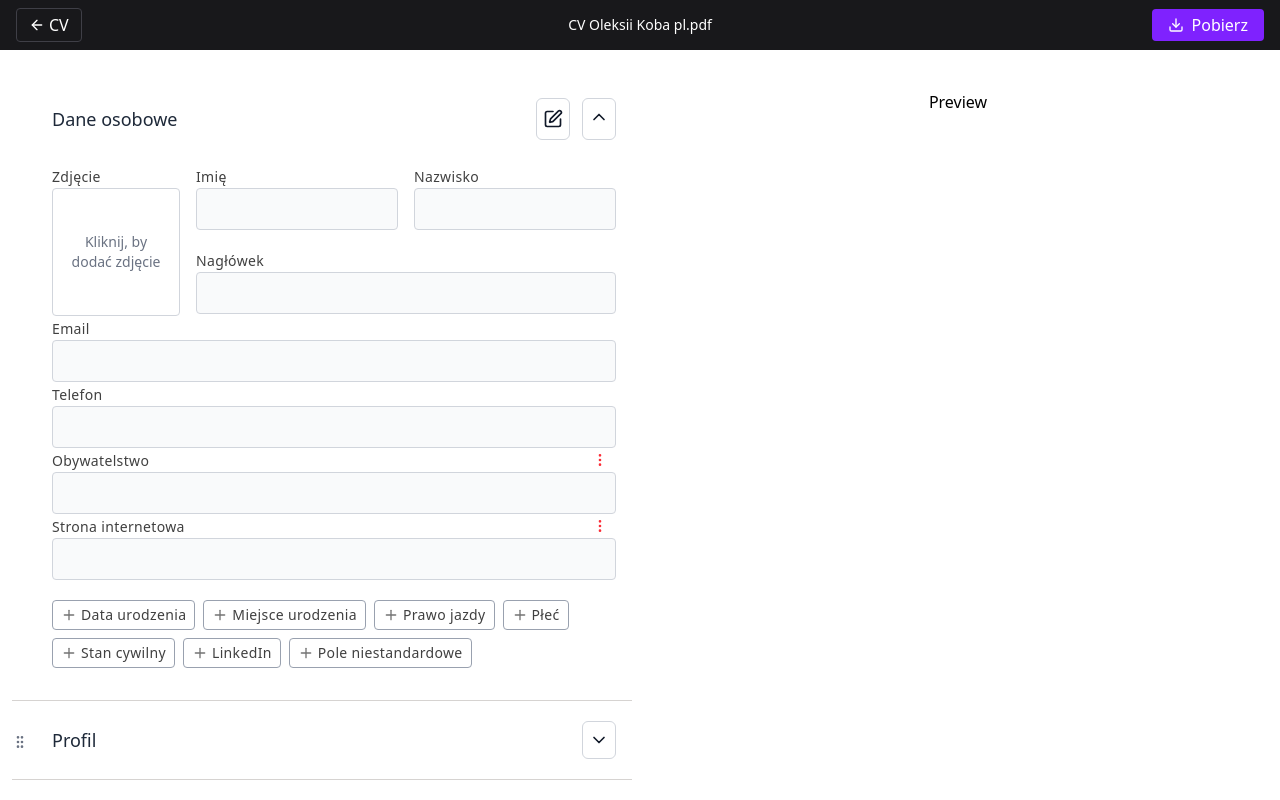
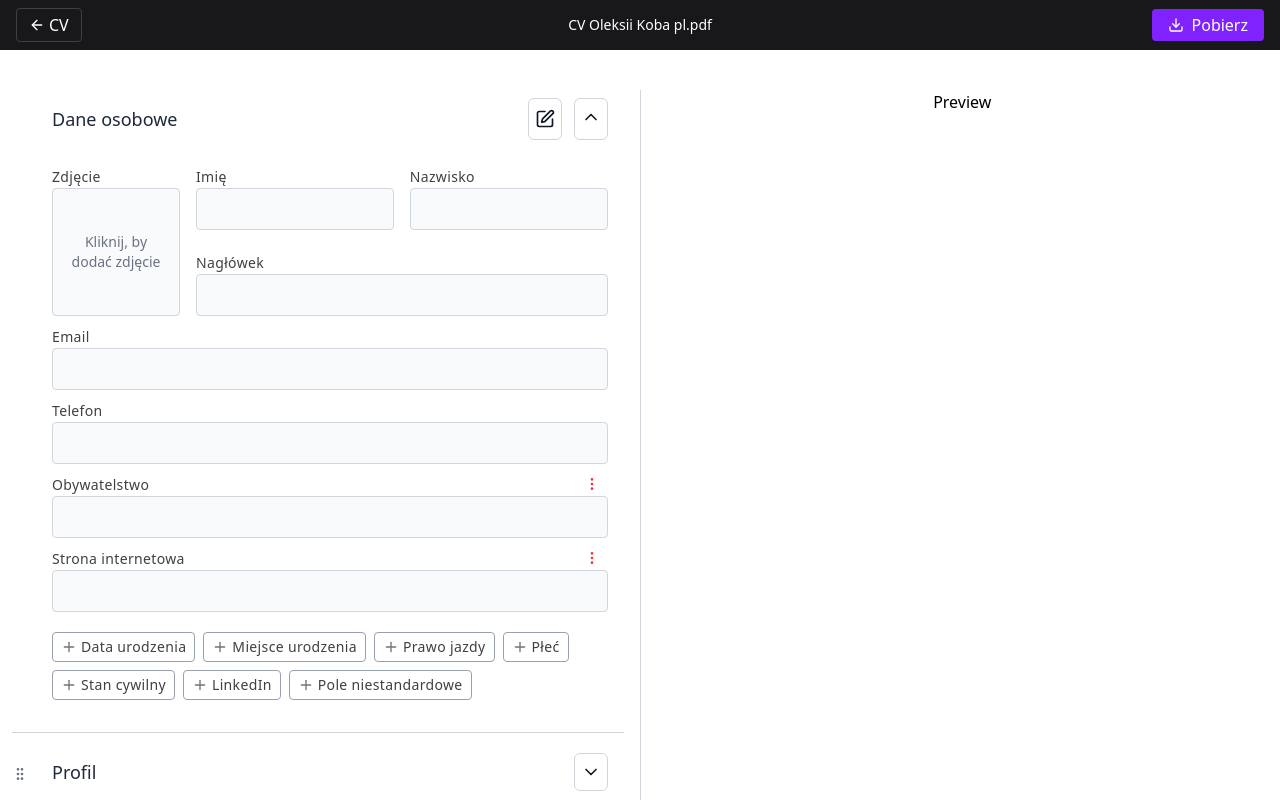
Before and after one commit to 12Aleks/cv-generator, a Next.js app: page / in a window 1280 px wide. Both pictures are taken after a click on the button "Dane osobowe". Shown: the top 800 px of the page. Built offline with nearby package versions, Linux system fonts and the light colour scheme.

Commit message:
New styles have been added in the PersonalInfo component

```diff
--- a/app/components/PersonalInfoForm/PhotoUploader.tsx
+++ b/app/components/PersonalInfoForm/PhotoUploader.tsx
@@ -14,7 +14,7 @@ export default function PhotoUploader() {
     });
 
     return (
-        <div {...getRootProps()} className="w-32 h-32 border border-gray-300 rounded overflow-hidden cursor-pointer flex items-center justify-center">
+        <div {...getRootProps()} className="w-32 h-32 border border-gray-300 bg-gray-50 rounded overflow-hidden cursor-pointer flex items-center justify-center">
             <input {...getInputProps()} />
             {file ? (
                 <Image
--- a/app/components/PersonalInfoForm/index.tsx
+++ b/app/components/PersonalInfoForm/index.tsx
@@ -33,12 +33,12 @@ export default function Index() {
 
     return (
         <AccordionItem titleName="personalInfoTitle" defaultTitle="Dane osobowe">
-            <div className="flex gap-4">
+            <div className="flex gap-4 pb-2 2xl:pb-3">
                 <div>
                     <label className="text-sm text-neutral-700 tracking-wide">Zdjęcie</label>
                     <PhotoUploader />
                 </div>
-                <div className="flex-1 grid grid-cols-2 gap-4">
+                <div className="flex-1 grid grid-cols-2 gap-4 ">
                     <div>
                         <label className="text-sm text-neutral-700 tracking-wide">Imię</label>
                         <input {...register('firstName')} className="w-full p-2 rounded bg-gray-50 border border-gray-300"/>
@@ -49,7 +49,7 @@ export default function Index() {
                         <input {...register('lastName')} className="w-full p-2 rounded bg-gray-50 border border-gray-300" />
                         {errors.lastName && <p className="text-red-500">{errors.lastName.message}</p>}
                     </div>
-                    <div className="col-span-2">
+                    <div className="col-span-2 mt-auto">
                         <label className="text-sm text-neutral-700 tracking-wide">Nagłówek</label>
                         <input {...register('title')} className="w-full p-2 rounded bg-gray-50 border border-gray-300" />
                         {errors.title && <p className="text-red-500">{errors.title.message}</p>}
@@ -57,13 +57,13 @@ export default function Index() {
                 </div>
             </div>
 
-            <div>
+            <div className="pb-2 2xl:pb-3">
                 <label className="text-sm text-neutral-700 tracking-wide">Email</label>
                 <input {...register('email')} className="w-full bg-gray-50 border border-gray-300 p-2 rounded" />
                 {errors.email && <p className="text-red-500">{errors.email.message}</p>}
             </div>
 
-            <div>
+            <div className="pb-2 2xl:pb-3">
                 <label className="text-sm text-neutral-700 tracking-wide">Telefon</label>
                 <input {...register('phone')} className="w-full bg-gray-50 border border-gray-300 p-2 rounded" />
             </div>
@@ -71,7 +71,7 @@ export default function Index() {
             {activeFields.map((fieldName) => {
                 const label = optionalFields.find((f) => f.name === fieldName)?.label;
                 return (
-                    <div key={fieldName} className="relative">
+                    <div key={fieldName} className="relative pb-2 2xl:pb-3">
                         <label className="text-sm text-neutral-700 tracking-wide">{label}</label>
                         <input {...register(fieldName as keyof FormData)} className="w-full bg-gray-50 border border-gray-300 p-2 rounded" />
                         <button
@@ -85,7 +85,7 @@ export default function Index() {
                 );
             })}
 
-            <div className="flex flex-wrap gap-2 mt-5">
+            <div className="flex flex-wrap gap-2 mt-3 2xl:mt-5">
                 {optionalFields
                     .filter((f) => !activeFields.includes(f.name))
                     .map((f) => (
@@ -93,7 +93,7 @@ export default function Index() {
                             key={f.name}
                             type="button"
                             onClick={() => handleAddField(f.name)}
-                            className="border border-gray-400 px-2 py-1 rounded text-sm cursor-pointer flex items-center justify-between text-neutral-700 tracking-wide"
+                            className="border border-gray-400 transition-all duration-300 hover:bg-stone-50 px-2 py-1 rounded text-sm cursor-pointer flex items-center justify-between text-neutral-700 tracking-wide"
                         >
                             <Plus className="w-4 h-4 text-neutral-500 me-1" /> {f.label}
                         </button>
--- a/app/layout.tsx
+++ b/app/layout.tsx
@@ -26,7 +26,7 @@ export default function RootLayout({
 }>) {
   return (
     <html lang='en' suppressHydrationWarning>
-      <body className={`${geistSans.variable} ${geistMono.variable}`}>
+      <body className={`${geistSans.variable} ${geistMono.variable} min-h-full h-full`}>
         {children}
       </body>
     </html>
--- a/app/page.tsx
+++ b/app/page.tsx
@@ -42,11 +42,12 @@ export default function Home() {
     return (
         <>
             <Navbar/>
-            <div className="max-w-full 2xl:max-w-3/4 mx-auto px-3 py-10">
-                <div className="grid grid-cols-1 md:grid-cols-2 gap-4">
+            <div className="max-w-full min-h-full h-full 2xl:max-w-3/4 mx-auto px-3 py-10">
+                <div className="grid grid-cols-[1fr_1px_1fr] gap-4">
                     <div className="space-y-4">
                         <FormsSection methods={methods}/>
                     </div>
+                    <div className="bg-gray-300" />
                     <div className="space-y-4">
                         <h1 className="text-center">Preview</h1>
                     </div>
```
